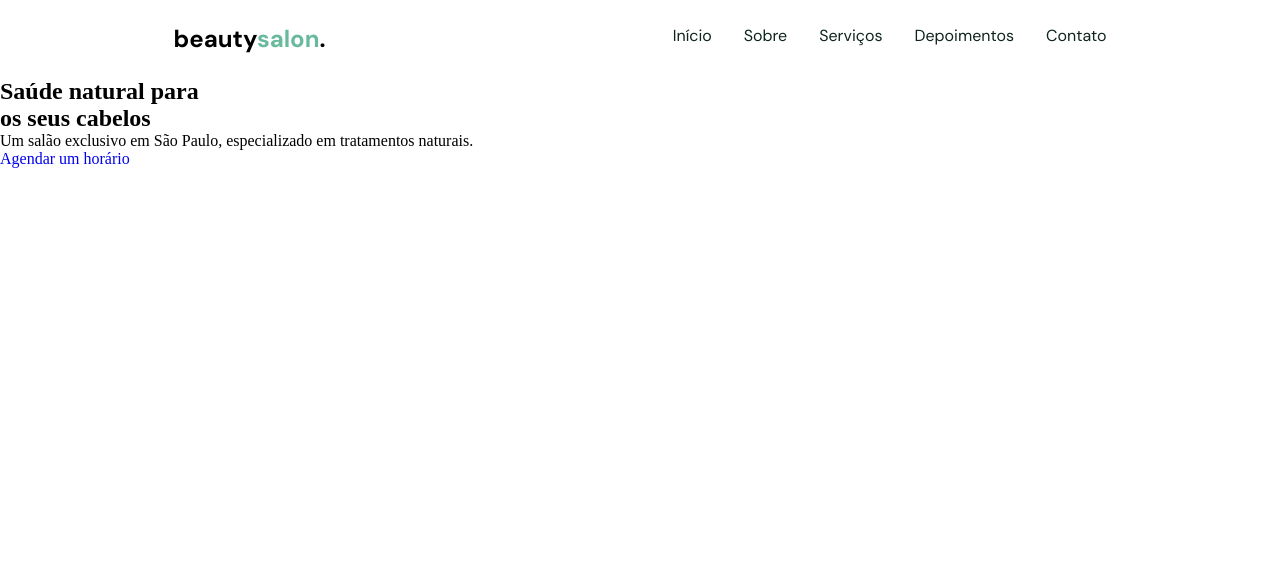
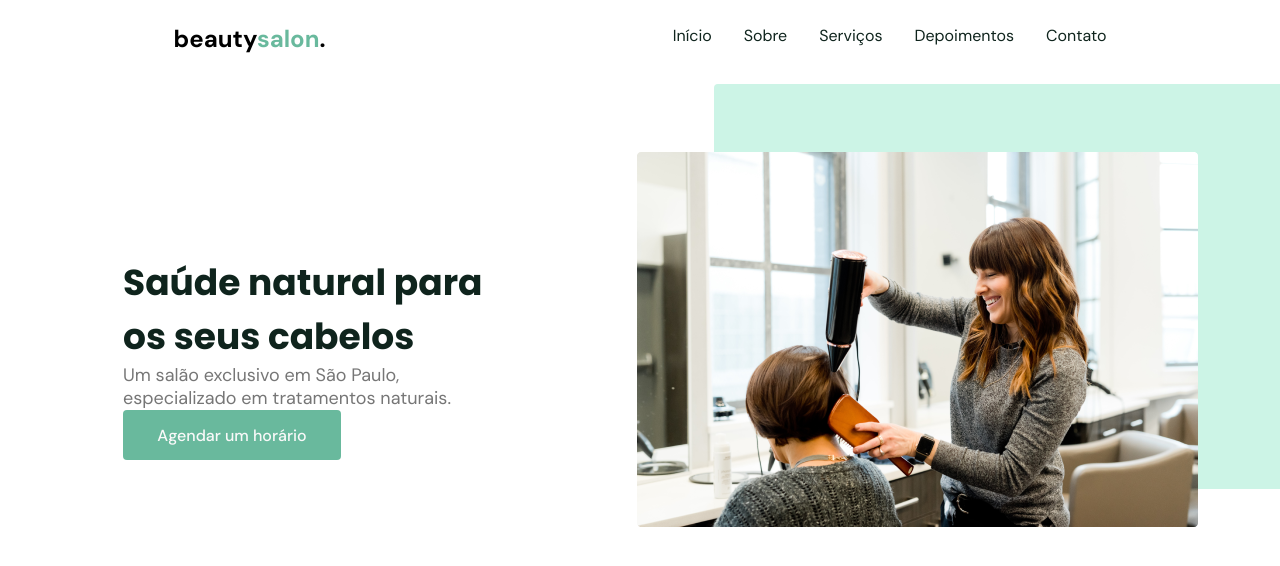
Before and after one commit to marclipe/study-react, a React (Vite) app in the folder oringin-six-lp/: page / in a window 1280 px wide. Shown: the top 566 px of the page. Built offline with nearby package versions, Linux system fonts and the light colour scheme.

Commit message:
Section Hero start

```diff
--- a/oringin-six-lp/src/components/HeroSection/HeroSection.module.css
+++ b/oringin-six-lp/src/components/HeroSection/HeroSection.module.css
@@ -0,0 +1,63 @@
+.container__hero {
+    display: flex;
+}
+
+.content {
+    margin-top: 11.125rem;
+    margin-left: 7.688rem;
+}
+
+.title__hero {
+    font-family: var(--font-poppins);
+    font-style: normal;
+    font-weight: 700;
+    font-size: 2.25rem;
+    line-height: 3.375rem;
+    color: var(--dark-color);
+}
+
+.text__hero {
+    font-family: var(--font-dm-sans);
+    font-style: normal;
+    font-weight: 400;
+    font-size: 1.125rem;
+    line-height: 1.438rem;
+    color: var(--color-text);
+}
+
+.button__schedule {
+    background-color: var(--primary-color);
+    color: var(--background-1);
+    font-family: var(--font-dm-sans);
+    font-style: normal;
+    font-weight: 500;
+    font-size: 1rem;
+    line-height: 1.313rem;
+
+    width: 13.625rem;
+    height: 3.125rem;
+
+    border-radius: 4px;
+
+    display: flex;
+    justify-content: center;
+    align-items: center;
+}
+
+
+.background {
+    position: absolute;
+    left: 714px;
+    top: 84px;
+    background-color: var(--second-color);
+    height: 405px;
+    width: 581px;
+    border-radius: 4px;
+    padding-top: 5.25rem;
+}
+
+.photoHero {
+    position: absolute;
+    left: 637px;
+    top: 152px;
+}
--- a/oringin-six-lp/src/components/HeroSection/HeroSection.tsx
+++ b/oringin-six-lp/src/components/HeroSection/HeroSection.tsx
@@ -1,12 +1,17 @@
+import imageHero from "../../assets/images/Image-hero.png";
 import styles from "./HeroSection.module.css";
 
 export function HeroSection() {
     return (
-      <section>
+      <section className={styles.container__hero}>
         <div className={styles.content}>
-            <h1>Saúde natural para<br /> os seus cabelos</h1>
-            <p>Um salão exclusivo em São Paulo, especializado em tratamentos naturais.</p>
-            <a href="#">Agendar um  horário</a>
+            <h1 className={styles.title__hero}>Saúde natural para<br /> os seus cabelos</h1>
+            <p className={styles.text__hero}>Um salão exclusivo em São Paulo,<br />especializado em tratamentos naturais.</p>
+            <a className={styles.button__schedule} href="#">Agendar um  horário</a>
+        </div>
+        <div>
+          <div className={styles.background}></div>
+          <img className={styles.photoHero} src={imageHero} alt="Imagem da Seção Hero" />
         </div>
       </section>
     );
--- a/oringin-six-lp/src/global.css
+++ b/oringin-six-lp/src/global.css
@@ -4,6 +4,7 @@
     --second-color: #CCF4E6;
     --background-1: #F9F9F9;
     --background-2: #FFFFFF;
+    --color-text: #767676;
 
     --font-poppins: 'Poppins', sans-serif;
     --font-dm-sans: 'DM Sans', sans-serif;
```
